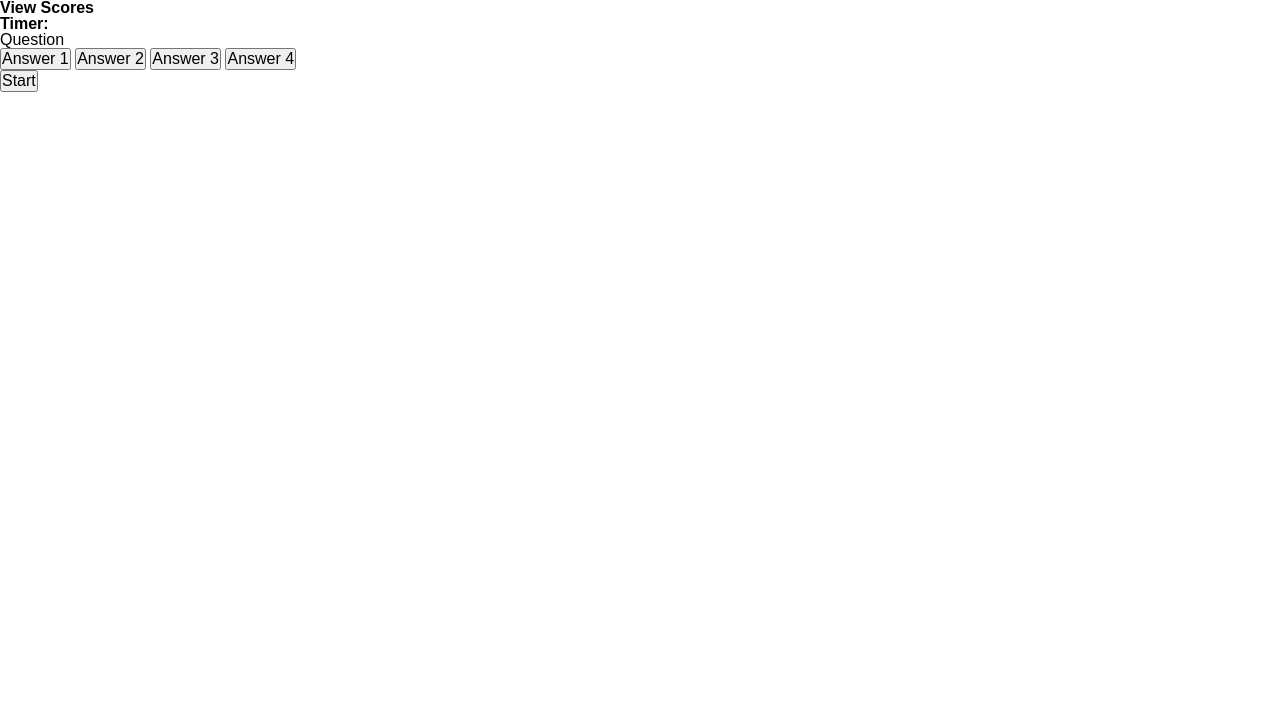
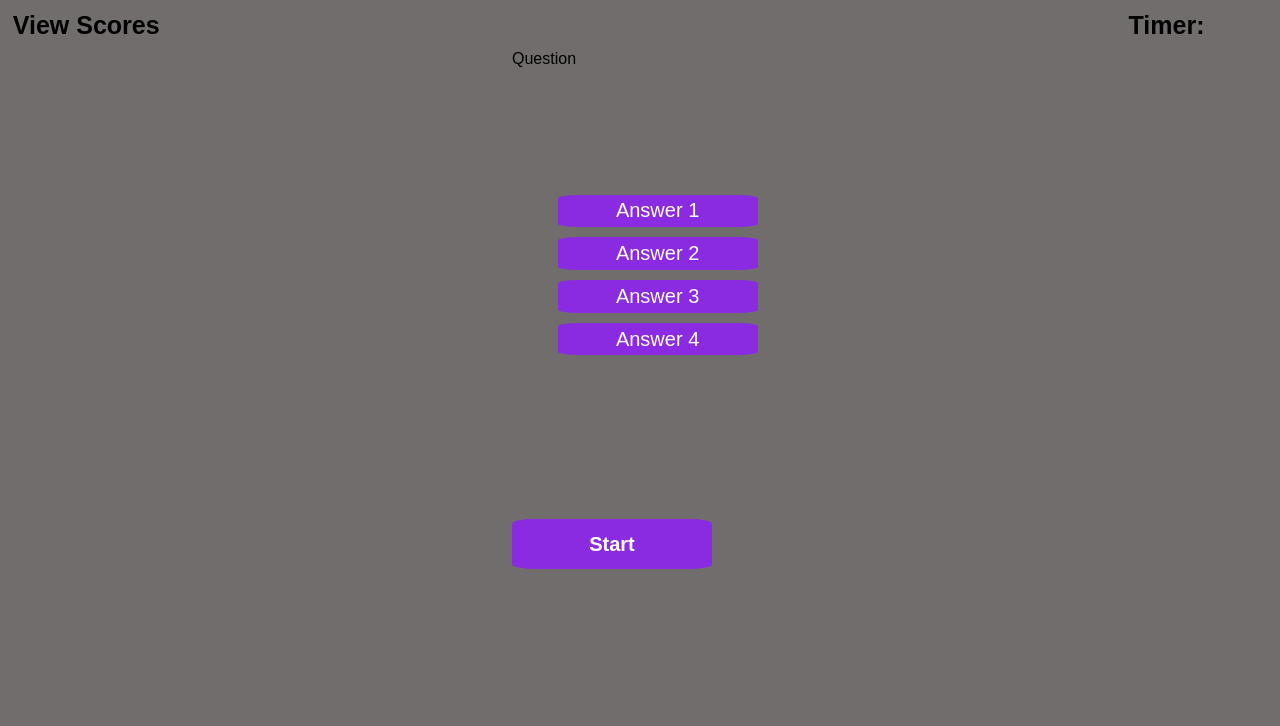
Before and after one commit to rambriz91/Quizer-App, a plain HTML site: page index.html in a window 1280 px wide. Drawn offline with Linux system fonts and the light colour scheme.

Commit message:
styled elements, classes, and ID's in CSS stylesheet.

```diff
--- a/Assets/style.css
+++ b/Assets/style.css
@@ -0,0 +1,65 @@
+* {
+    background-color:rgba(114, 109, 109, 0.994);
+
+}
+
+header {
+    padding: 1%;
+
+}
+h2 {
+    display: inline;
+    font-size: 25px;
+}
+
+body {
+    width: 100%;
+    justify-content: center;
+    align-items: center;
+}
+
+#timer {
+    position: relative;
+    float: right;
+    right: 5%;
+}
+
+#containter {
+    display: flex;
+    position: relative;
+    float: right;
+    align-items: center;
+    width: 100%;
+}
+
+#start {
+    background-color: blueviolet;
+    width: 200px;
+    height: 50px;
+    margin: 20% 0;
+    color: white;
+    font-weight: 600;
+    font-size: 20px;
+    border: none;
+    border-radius: 10%;
+}
+
+#answers {
+    margin: 10% 20% 0 42%;
+}
+
+.btn {
+    background-color: blueviolet;
+    border: none;
+    color: white;
+    width: 200px;
+    margin: 10px 20px 10px 20px;
+    display: grid;
+    font-size: 20px;
+    border-radius: 10%;
+    padding: 1%;
+}
+.hidden {
+    position: relative;
+    margin-left: 40%;
+}
--- a/index.html
+++ b/index.html
@@ -13,7 +13,7 @@
     <h2 id="timer">Timer:</h2>
 </header>
 <body>
-    <section class="container">
+    <section id="container">
         <div id="question-text" class="hidden">Question</div>
         <div id="answers" class="column">
             <button class="btn">Answer 1</button>
```
